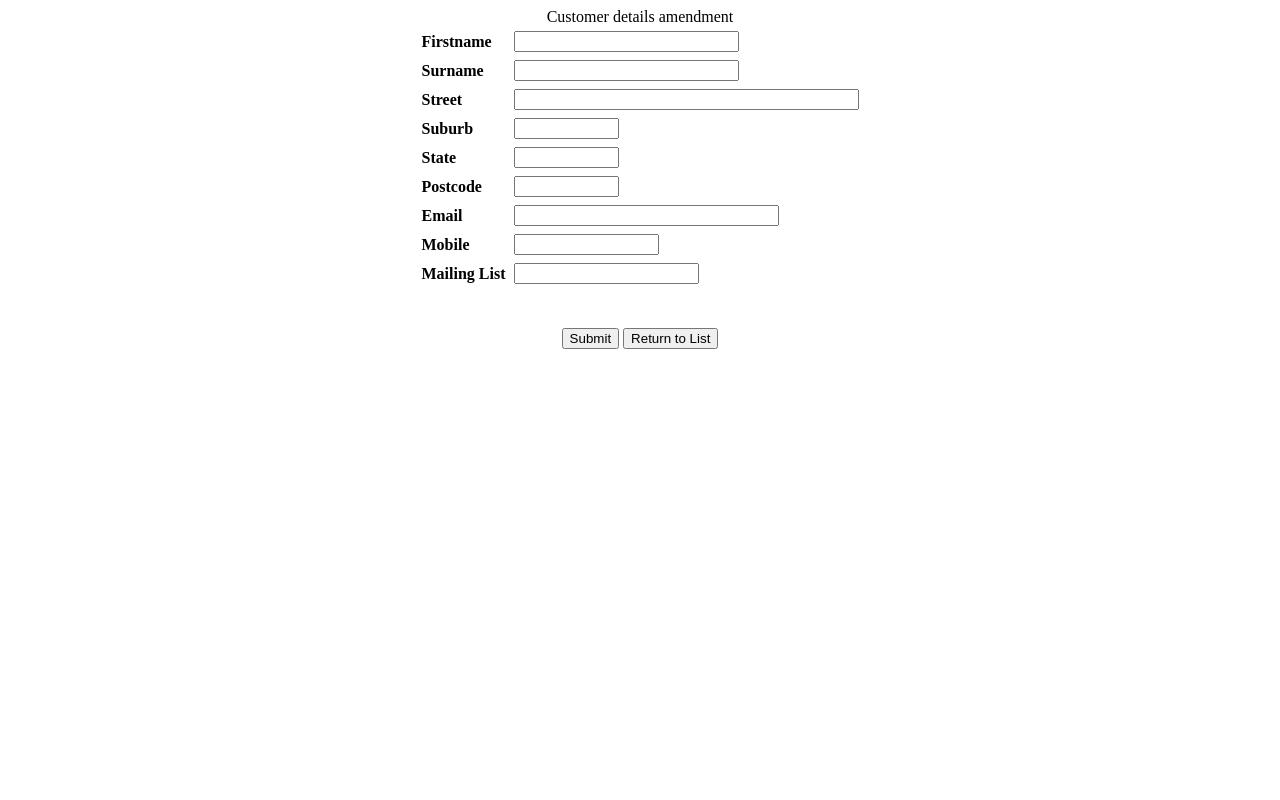
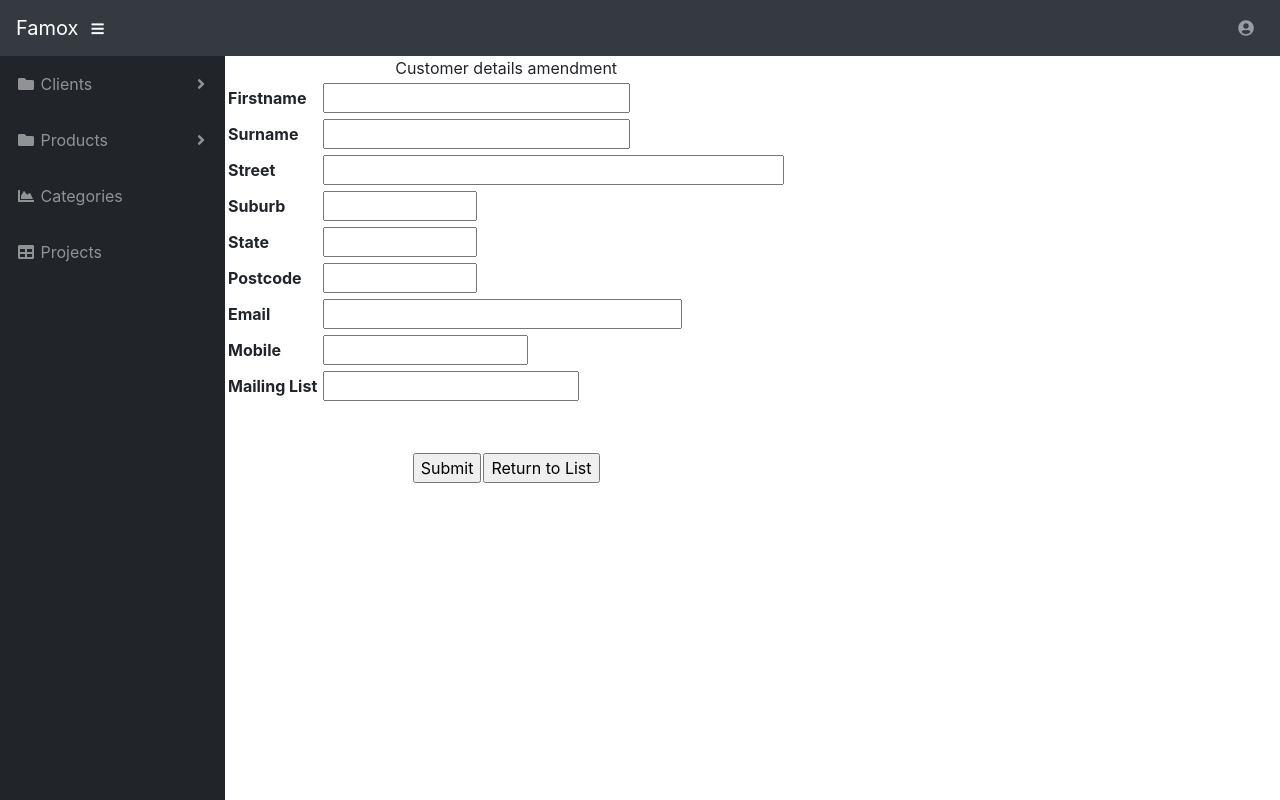
Before and after one commit to xingdongcai/webman, a PHP site: page /clients/add.php in a window 1280 px wide. Run offline with PHP 8.4, Linux system fonts and the light colour scheme.

Commit message:
add client template updated

```diff
--- a/clients/add.php
+++ b/clients/add.php
@@ -1,13 +1,10 @@
-<html>
-<head>
-    <title>Add Client Account</title>
-</head>
-<body>
+<?php include("../templateTop.html"); ?>
+
+
 <?php
 if (empty($_POST["fname"]))
 {
 ?>
-
 <form method="POST"
       action="add.php">
     <center>Customer details amendment</center>
@@ -63,8 +60,7 @@ if (empty($_POST["fname"]))
         </tr>
     </table>
 </form>
-</body>
-</html>
+
 <?php
 }else{
     include("../connection.php");
@@ -86,7 +82,7 @@ if (empty($_POST["fname"]))
     <?php
         header("Location: index.php");
     }
+}
+?>
 
-}
-
-?>
+<?php include("../templateBottom.html"); ?>
--- /dev/null
+++ b/templateBottom.html
@@ -0,0 +1,33 @@
+<!-- Logout Modal-->
+<div class="modal fade" id="logoutModal" tabindex="-1" role="dialog" aria-labelledby="exampleModalLabel" aria-hidden="true">
+    <div class="modal-dialog" role="document">
+        <div class="modal-content">
+            <div class="modal-header">
+                <h5 class="modal-title" id="exampleModalLabel">Ready to Leave?</h5>
+                <button class="close" type="button" data-dismiss="modal" aria-label="Close">
+                    <span aria-hidden="true">×</span>
+                </button>
+            </div>
+            <div class="modal-body">Select "Logout" below if you are ready to end your current session.</div>
+            <div class="modal-footer">
+                <button class="btn btn-secondary" type="button" data-dismiss="modal">Cancel</button>
+                <a class="btn btn-primary" href="index.php?logout=true">Logout</a>
+            </div>
+        </div>
+    </div>
+</div>
+
+<!-- Bootstrap core JavaScript-->
+<script src="../vendor/jquery/jquery.min.js"></script>
+<script src="../vendor/bootstrap/js/bootstrap.bundle.min.js"></script>
+<!-- Core plugin JavaScript-->
+<script src="../vendor/jquery-easing/jquery.easing.min.js"></script>
+<!-- Page level plugin JavaScript-->
+<script src="../vendor/datatables/jquery.dataTables.js"></script>
+<script src="../vendor/datatables/dataTables.bootstrap4.js"></script>
+<!-- Custom scripts for all pages-->
+<script src="../js/sb-admin.min.js"></script>
+<!-- Demo scripts for this page-->
+<script src="../js/demo/datatables-demo.js"></script>
+</body>
+</html>
--- /dev/null
+++ b/templateTop.html
@@ -0,0 +1,88 @@
+<!DOCTYPE html>
+<html lang="en">
+
+<head>
+
+    <meta charset="utf-8">
+    <meta http-equiv="X-UA-Compatible" content="IE=edge">
+    <meta name="viewport" content="width=device-width, initial-scale=1, shrink-to-fit=no">
+    <meta name="description" content="">
+    <meta name="author" content="">
+
+    <title>Famox - Admin</title>
+
+    <!-- Custom fonts for this template-->
+    <link href="../vendor/fontawesome-free/css/all.min.css" rel="stylesheet" type="text/css">
+
+    <!-- Page level plugin CSS-->
+    <link href="../vendor/datatables/dataTables.bootstrap4.css" rel="stylesheet">
+
+    <!-- Custom styles for this template-->
+    <link href="../css/sb-admin.css" rel="stylesheet">
+
+</head>
+
+<body id="page-top">
+
+<nav class="navbar navbar-expand navbar-dark bg-dark static-top">
+
+    <a class="navbar-brand mr-1" href="../clients/index.php">Famox</a>
+
+    <button class="btn btn-link btn-sm text-white order-1 order-sm-0" id="sidebarToggle" href="#">
+        <i class="fas fa-bars"></i>
+    </button>
+
+    <!-- Navbar -->
+    <div class="d-none d-md-inline-block form-inline ml-auto mr-0 mr-md-3 my-2 my-md-0">
+    </div>
+    <ul class="navbar-nav ml-auto ml-md-0">
+
+        <li class="nav-item dropdown no-arrow">
+            <a class="nav-link dropdown-toggle" href="#" id="userDropdown" role="button" data-toggle="dropdown" aria-haspopup="true" aria-expanded="false">
+                <i class="fas fa-user-circle fa-fw"></i>
+            </a>
+            <div class="dropdown-menu dropdown-menu-right" aria-labelledby="userDropdown">
+                <a class="dropdown-item" href="#" data-toggle="modal" data-target="#logoutModal">Logout</a>
+            </div>
+        </li>
+    </ul>
+
+</nav>
+
+<div id="wrapper">
+
+    <!-- Sidebar -->
+    <ul class="sidebar navbar-nav">
+        <li class="nav-item dropdown">
+            <a class="nav-link dropdown-toggle" href="#" id="pagesDropdown" role="button" data-toggle="dropdown" aria-haspopup="true" aria-expanded="false">
+                <i class="fas fa-fw fa-folder"></i>
+                <span>Clients</span>
+            </a>
+            <div class="dropdown-menu" aria-labelledby="pagesDropdown">
+                <a class="dropdown-item" href="../clients/index.php">All Clients</a>
+                <a class="dropdown-item" href="../clients/email.php">Mailing List</a>
+            </div>
+        </li>
+        <li class="nav-item dropdown">
+            <a class="nav-link dropdown-toggle" href="#" id="pagesDropdown" role="button" data-toggle="dropdown" aria-haspopup="true" aria-expanded="false">
+                <i class="fas fa-fw fa-folder"></i>
+                <span>Products</span>
+            </a>
+            <div class="dropdown-menu" aria-labelledby="pagesDropdown">
+                <a class="dropdown-item" href="../products/index.php">All Products</a>
+                <a class="dropdown-item" href="../products/multipleEdit.php">Multi Products</a>
+                <a class="dropdown-item" href="../products/displayImages.php">Product Images</a>
+            </div>
+        </li>
+        <li class="nav-item">
+            <a class="nav-link" href="../categories/index.php">
+                <i class="fas fa-fw fa-chart-area"></i>
+                <span>Categories</span></a>
+        </li>
+
+        <li class="nav-item">
+            <a class="nav-link" href="../projects/index.php">
+                <i class="fas fa-fw fa-table"></i>
+                <span>Projects</span></a>
+        </li>
+    </ul>
```
Also changed, not shown: clients/index.php (+1 -10 lines).
